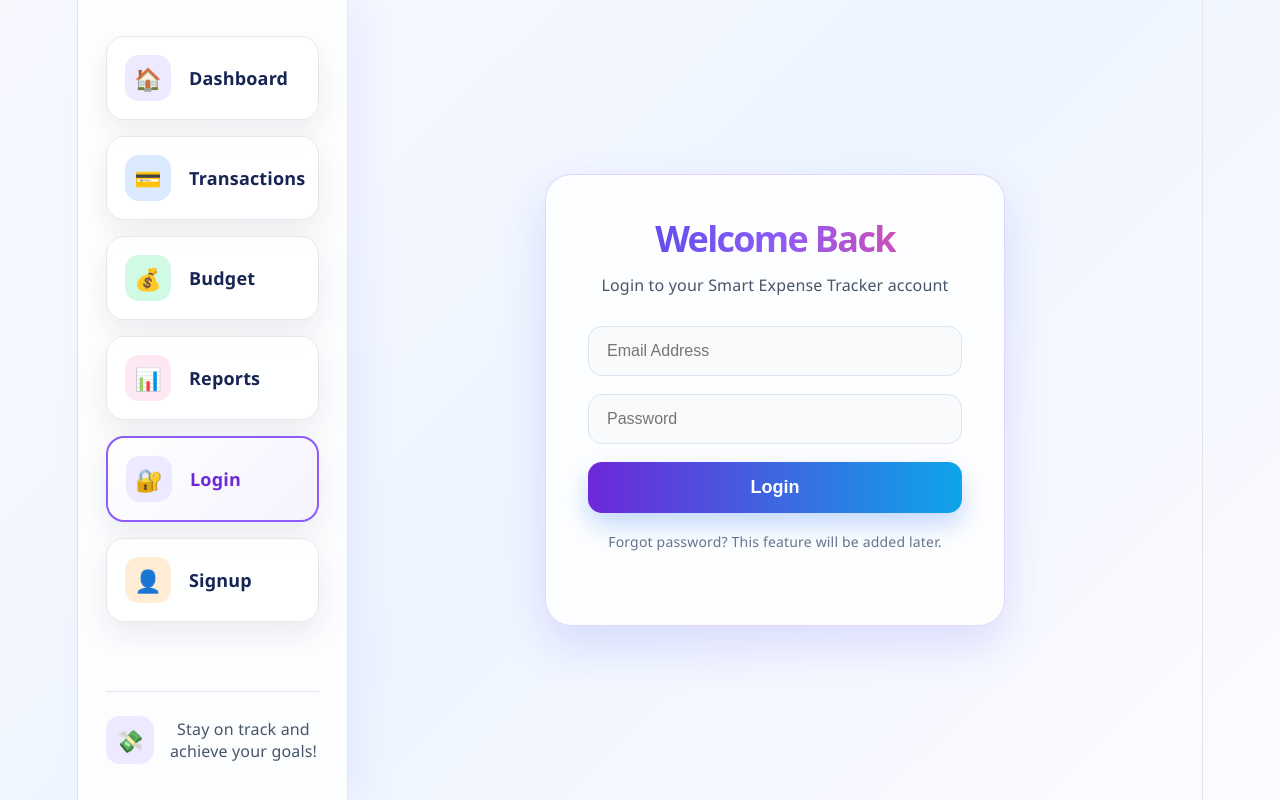
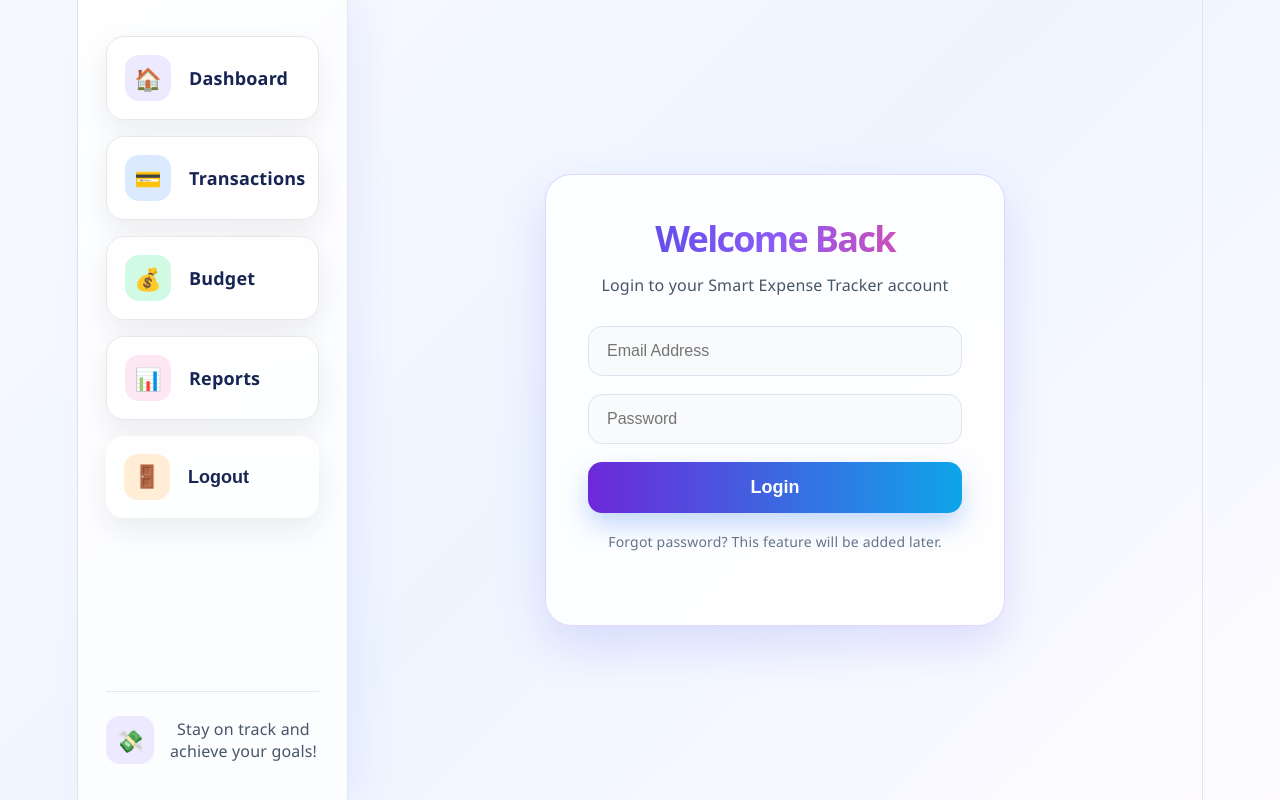
Before and after one commit to Amisha2801/Smart-Expense-Tracker, a React app in the folder frontend/: page /login in a window 1280 px wide. Built offline with nearby package versions, Linux system fonts and the light colour scheme; sample sign-in values are in the browser's storage; the HTML template or start-up script is replaced by a standard one.

Commit message:
Improve sidebar authentication navigation

```diff
--- a/frontend/src/App.css
+++ b/frontend/src/App.css
@@ -452,3 +452,10 @@
   font-size: 14px;
   color: #64748b;
 }
+
+.logout-button {
+  width: 100%;
+  border: none;
+  cursor: pointer;
+  text-align: left;
+}
--- a/frontend/src/components/Sidebar.jsx
+++ b/frontend/src/components/Sidebar.jsx
@@ -1,38 +1,87 @@
-import { NavLink } from "react-router-dom";
+import { NavLink, useNavigate } from "react-router-dom";
 
 function Sidebar() {
+  const navigate = useNavigate();
+  const token = localStorage.getItem("token");
+
+  const handleLogout = () => {
+    localStorage.removeItem("token");
+    navigate("/login");
+  };
+
   return (
     <aside className="sidebar">
       <nav className="sidebar-nav">
-        <NavLink className={({ isActive }) => isActive ? "nav-card active" : "nav-card"} to="/">
+        {token ? (
+          <>
+            <NavLink
+              className={({ isActive }) =>
+                isActive ? "nav-card active" : "nav-card"
+              }
+              to="/"
+            >
               <span className="nav-icon">🏠</span>
               <span>Dashboard</span>
             </NavLink>
 
-        <NavLink className={({ isActive }) => isActive ? "nav-card active" : "nav-card"} to="/transactions">
+            <NavLink
+              className={({ isActive }) =>
+                isActive ? "nav-card active" : "nav-card"
+              }
+              to="/transactions"
+            >
               <span className="nav-icon blue">💳</span>
               <span>Transactions</span>
             </NavLink>
 
-        <NavLink className={({ isActive }) => isActive ? "nav-card active" : "nav-card"} to="/budget">
+            <NavLink
+              className={({ isActive }) =>
+                isActive ? "nav-card active" : "nav-card"
+              }
+              to="/budget"
+            >
               <span className="nav-icon green">💰</span>
               <span>Budget</span>
             </NavLink>
 
-        <NavLink className={({ isActive }) => isActive ? "nav-card active" : "nav-card"} to="/reports">
+            <NavLink
+              className={({ isActive }) =>
+                isActive ? "nav-card active" : "nav-card"
+              }
+              to="/reports"
+            >
               <span className="nav-icon pink">📊</span>
               <span>Reports</span>
             </NavLink>
 
-        <NavLink className={({ isActive }) => isActive ? "nav-card active" : "nav-card"} to="/login">
+            <button className="nav-card logout-button" onClick={handleLogout}>
+              <span className="nav-icon orange">🚪</span>
+              <span>Logout</span>
+            </button>
+          </>
+        ) : (
+          <>
+            <NavLink
+              className={({ isActive }) =>
+                isActive ? "nav-card active" : "nav-card"
+              }
+              to="/login"
+            >
               <span className="nav-icon purple">🔐</span>
               <span>Login</span>
             </NavLink>
 
-        <NavLink className={({ isActive }) => isActive ? "nav-card active" : "nav-card"} to="/signup">
+            <NavLink
+              className={({ isActive }) =>
+                isActive ? "nav-card active" : "nav-card"
+              }
+              to="/signup"
+            >
               <span className="nav-icon orange">👤</span>
               <span>Signup</span>
             </NavLink>
+          </>
+        )}
       </nav>
 
       <div className="sidebar-footer">
```
Lines whose indentation alone changed are shown as unchanged.
